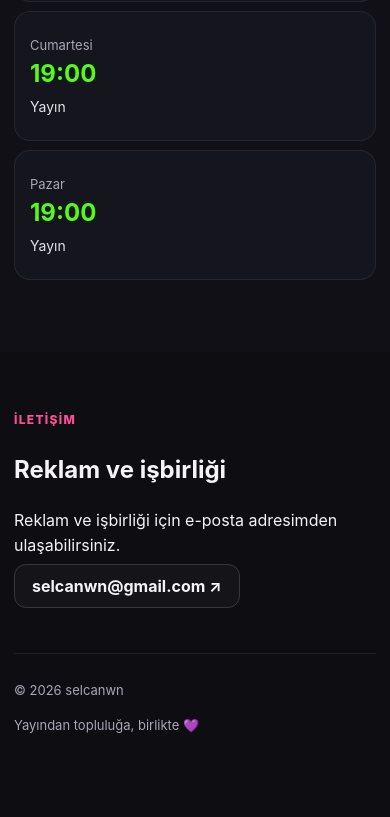
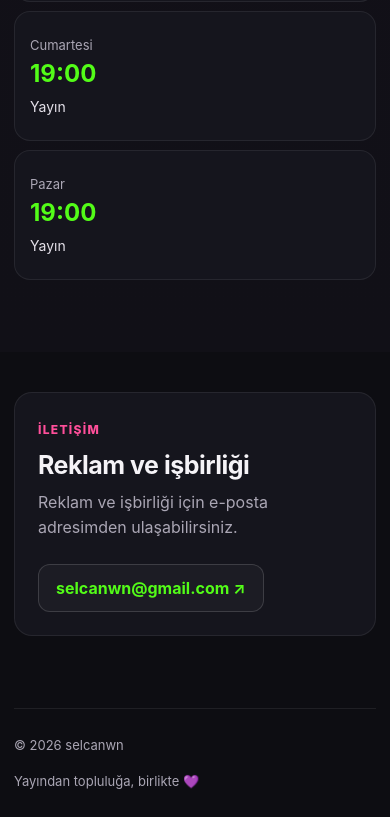
Before and after one commit to burkylelouch/selcanwn-web-sitesi, a plain HTML site: page index.html in a window 390 px wide. Shown: the part 2514-3331 px from the top of the page. Before the commit the page ends 3275 px from the top, so only its background shows below. Drawn offline with Linux system fonts and the light colour scheme; no server answers.

Commit message:
Style contact section for desktop and mobile

```diff
--- a/styles.css
+++ b/styles.css
@@ -42,3 +42,10 @@
   background-position: center;
   background-size: cover;
 }
+
+.contact{padding:40px 0 72px}
+.contact-card{display:flex;justify-content:space-between;align-items:center;gap:24px;padding:28px 30px;background:var(--panel);border:1px solid var(--line);border-radius:18px}
+.contact-card h2{font-size:25px;letter-spacing:-.5px;margin:5px 0}
+.contact-card p{color:var(--muted);margin:0}
+.contact-email{color:var(--kick-green);white-space:nowrap}
+@media(max-width:600px){.contact-card{flex-direction:column;align-items:flex-start;padding:23px}.contact-email{white-space:normal;overflow-wrap:anywhere}}
```
